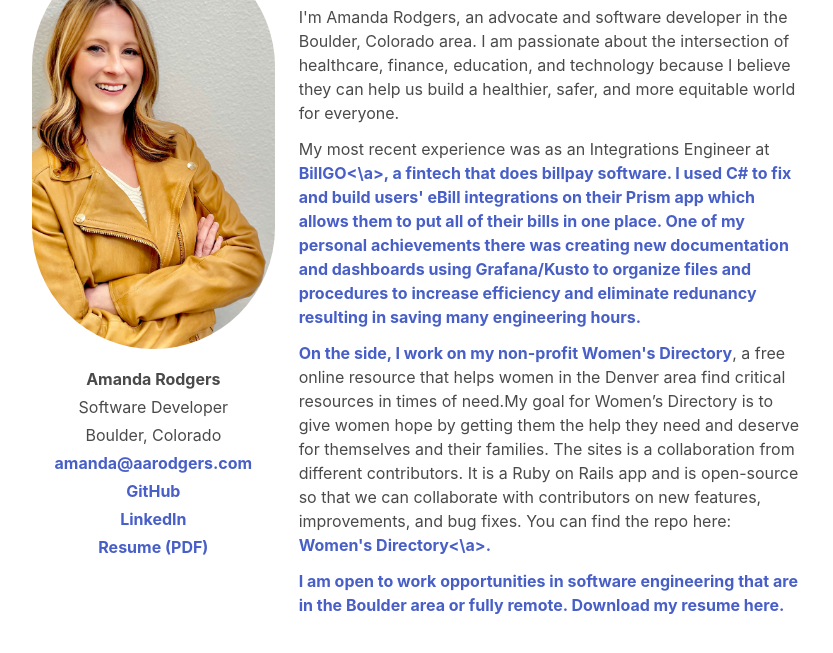
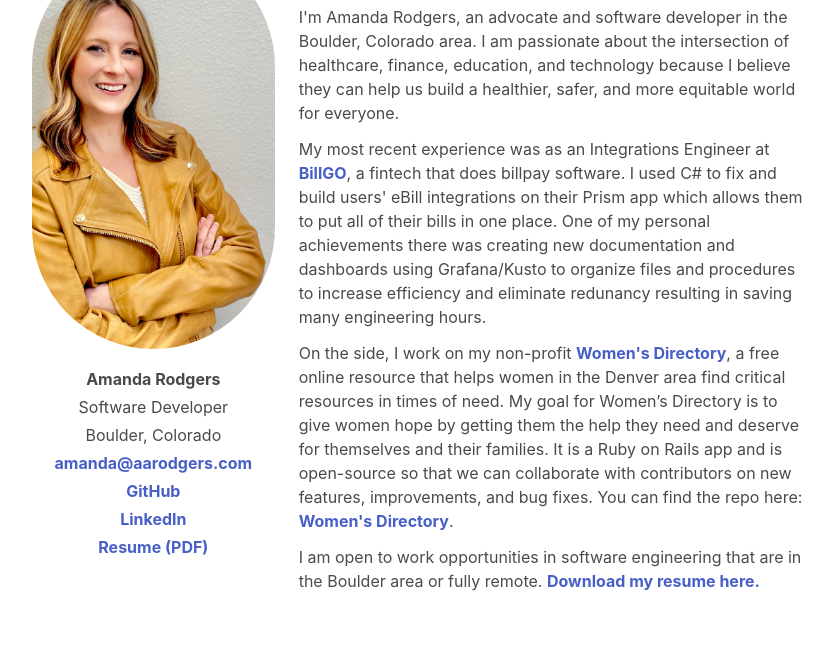
Before and after one commit to AARodgers/aarodgers.com, a plain HTML site: page index.html in a window 1280 px wide. Shown: the part 79-732 px from the top of the page, without its empty margins (220-1053 px from the left). Drawn offline with nearby package versions, Linux system fonts and the light colour scheme.

Commit message:
Fix links

```diff
--- a/index.html
+++ b/index.html
@@ -39,17 +39,23 @@
           healthier, safer, and more equitable world for everyone.
         </p>
         <p class="mb-3">
-          My most recent experience was as an Integrations Engineer at <a href="billgo.com" target="_blank">BillGO<\a>, a fintech that does
-          billpay software. I used C# to fix and build users' eBill integrations on their Prism app which allows them to put all of their bills in one
+          My most recent experience was as an Integrations Engineer at <a href="billgo.com" target="_blank">BillGO</a>,
+          a fintech that does
+          billpay software. I used C# to fix and build users' eBill integrations on their Prism app which allows them to
+          put all of their bills in one
           place. One of my personal achievements there was creating new documentation and dashboards using Grafana/Kusto
-          to organize files and procedures to increase efficiency and eliminate redunancy resulting in saving many engineering hours.
+          to organize files and procedures to increase efficiency and eliminate redunancy resulting in saving many
+          engineering hours.
         </p>
         <p class="mb-3">
-          On the side, I work on my non-profit <a href="https://womensdirectory.org/" target="_blank">Women's Directory</a>,
-          a free online resource that helps women in the Denver area find critical resources in times of need.My goal for Women’s
-          Directory is to give women hope by getting them the help they need and deserve for themselves and their families. The sites is a
-          collaboration from different contributors. It is a Ruby on Rails app and is open-source so that we can collaborate with contributors
-          on new features, improvements, and bug fixes. You can find the repo here: <a href="github.com/Womens-Directory/womens-directory" target="_blank">Women's Directory<\a>.
+          On the side, I work on my non-profit <a href="https://womensdirectory.org/" target="_blank">Women's
+            Directory</a>, a free online resource that helps women in the Denver area find critical resources in times
+          of need.
+          My goal for Women’s Directory is to give women hope by getting them the help they need and deserve for
+          themselves and their
+          families. It is a Ruby on Rails app and is open-source so that we can collaborate with contributors
+          on new features, improvements, and bug fixes. You can find the repo here: <a
+            href="github.com/Womens-Directory/womens-directory" target="_blank">Women's Directory</a>.
         </p>
         <p class="mb-3">
           I am open to work opportunities in software engineering that are in the Boulder area or fully remote.
```
